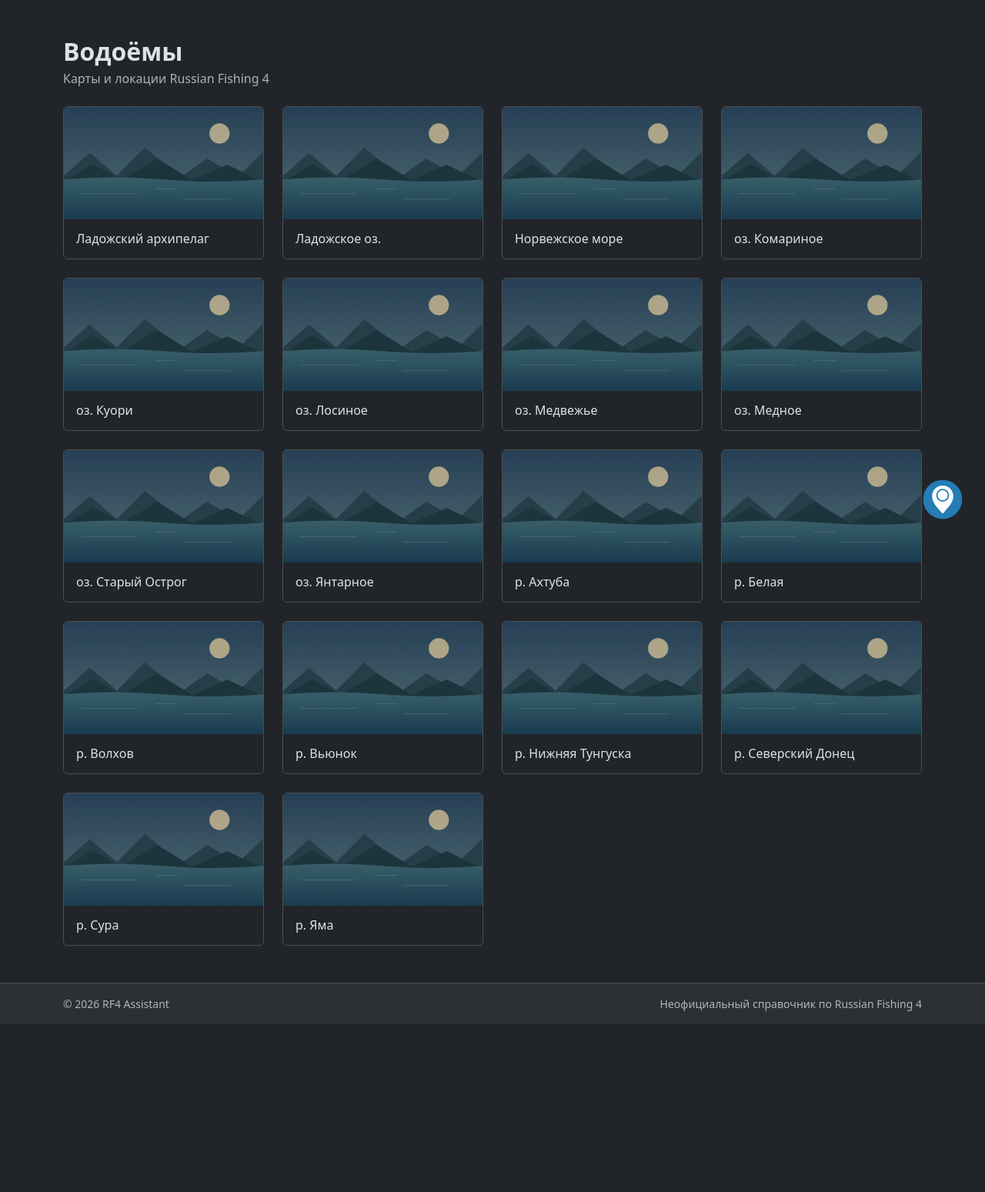
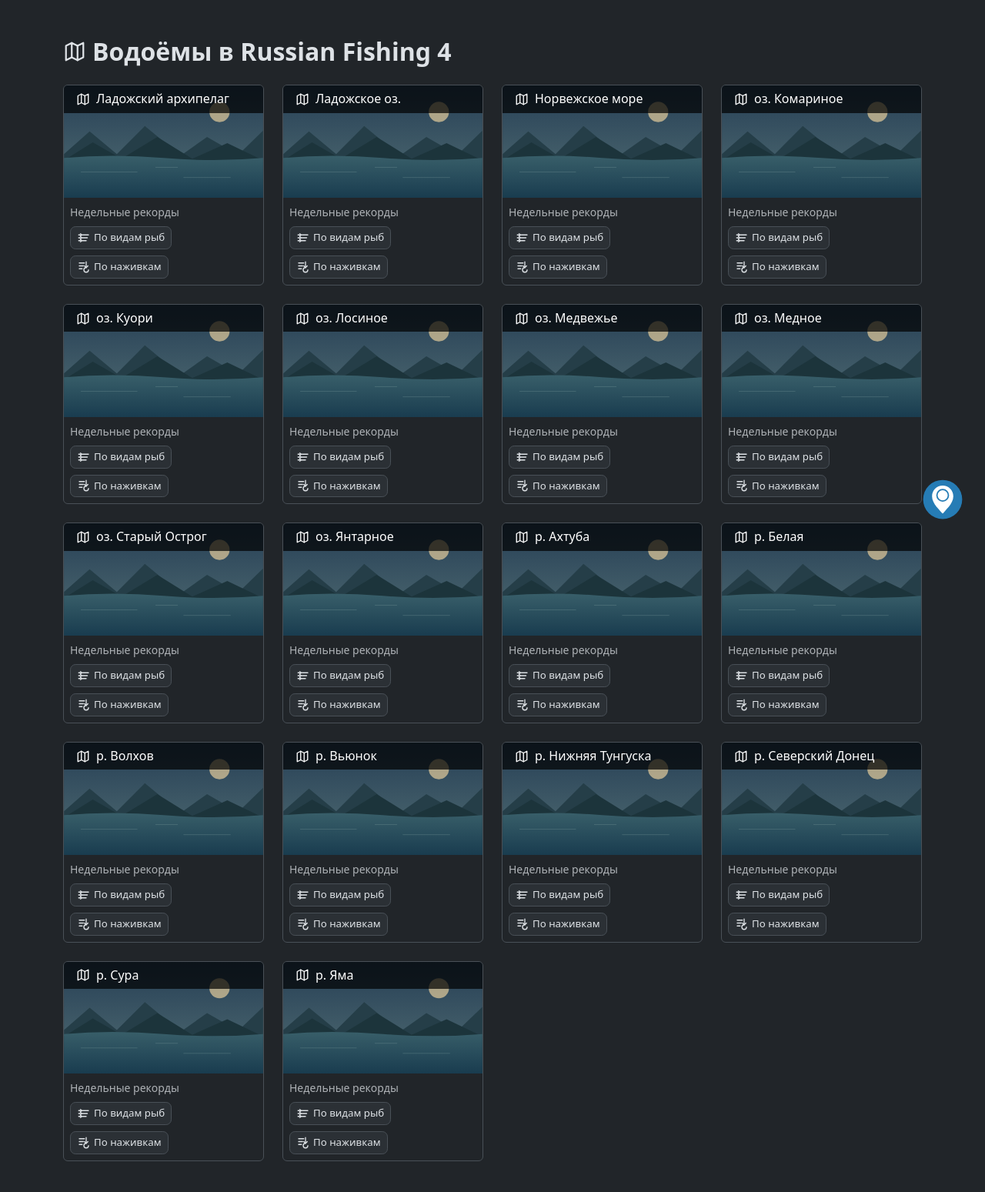
Before and after one commit to Lubkov/RF4Assistant, a Django app: page / in a window 1280 px wide. Shown: the part 57-1606 px from the top of the page at 77% size. Before the commit the page ends 1371 px from the top, so only its background shows below. Run offline with Django 5.2, Linux system fonts and the light colour scheme; data comes from the database, SQL or seed files in the repository; some libraries are stand-ins or nearby versions.

Commit message:
Update the homepage heading and add weekly records links to waterbody cards

```diff
--- a/static/css/site.css
+++ b/static/css/site.css
@@ -26,6 +26,24 @@ body { background-color: var(--bs-body-bg); }
 .waterbody-card:hover { border-color: var(--bs-secondary-color); }
 .waterbody-card:target { outline: 2px solid var(--bs-primary); outline-offset: 3px; }
 .waterbody-card-image { aspect-ratio: 16 / 9; width: 100%; height: auto; object-fit: cover; background: var(--bs-secondary-bg); }
+.waterbody-card-link { display: block; position: relative; }
+.waterbody-card-link:focus-visible { outline: 3px solid var(--bs-primary); outline-offset: -3px; }
+.waterbody-card-link:hover .card-title { text-decoration: underline; }
+.waterbody-card-title { position: absolute; inset: 0 0 auto; background: rgba(0, 0, 0, .7); color: #fff; }
+.waterbody-records-button {
+  --bs-btn-color: var(--bs-body-color);
+  --bs-btn-bg: var(--bs-tertiary-bg);
+  --bs-btn-border-color: var(--bs-border-color);
+  --bs-btn-border-radius: .45rem;
+  --bs-btn-font-size: .83rem;
+  --bs-btn-hover-color: var(--bs-body-color);
+  --bs-btn-hover-bg: var(--bs-secondary-bg);
+  --bs-btn-hover-border-color: var(--bs-secondary-color);
+  --bs-btn-active-color: var(--bs-btn-hover-color);
+  --bs-btn-active-bg: var(--bs-btn-hover-bg);
+  --bs-btn-active-border-color: var(--bs-btn-hover-border-color);
+}
+.waterbody-records-button:focus-visible { outline: 2px solid var(--bs-secondary-color); outline-offset: 2px; }
 .theme-toggle { display: inline-flex; align-items: center; gap: .5rem; white-space: nowrap; }
 @media (prefers-reduced-motion: reduce) { :root { scroll-behavior: auto; } .waterbody-card { transition: none; } }
 
@@ -49,9 +67,6 @@ body { background-color: var(--bs-body-bg); }
 
 
 /* Waterbody details and CRS.Simple image viewer */
-.waterbody-card-link { display: block; height: 100%; }
-.waterbody-card-link:focus-visible { outline: 3px solid var(--bs-primary); outline-offset: -3px; }
-.waterbody-card-link:hover .card-title { text-decoration: underline; }
 .game-map-container { max-width: 800px; margin-inline: 0; }
 .waterbody-map { width: 100%; aspect-ratio: 1 / 1; background: var(--bs-body-bg); overflow: hidden; }
 .waterbody-map .leaflet-image-layer { image-rendering: auto; }
--- a/templates/core/home.html
+++ b/templates/core/home.html
@@ -2,10 +2,9 @@
 {% block title %}Водоёмы — RF4 Assistant{% endblock %}
 {% block content %}
 <section aria-labelledby="waterbodies-title">
-  <div class="mb-4">
-    <h1 class="h2 fw-semibold mb-1" id="waterbodies-title">Водоёмы</h1>
-    <p class="text-body-secondary mb-0">Карты и локации Russian Fishing 4</p>
-  </div>
+  <h1 class="h2 fw-semibold mb-4 d-flex align-items-center gap-2" id="waterbodies-title">
+    {% include 'includes/map_icon.html' with icon_class='heading-icon flex-shrink-0' %}<span>Водоёмы в Russian Fishing 4</span>
+  </h1>
   <div class="row row-cols-1 row-cols-sm-2 row-cols-lg-3 row-cols-xl-4 g-4">
     {% for waterbody in waterbodies %}
       <div class="col">
--- a/templates/waterbodies/_waterbody_card.html
+++ b/templates/waterbodies/_waterbody_card.html
@@ -1,13 +1,25 @@
 {% load versioned_static %}
 <article class="card waterbody-card h-100 overflow-hidden" id="waterbody-{{ waterbody.id }}" aria-label="{{ waterbody.name }}">
-  <a href="{% url 'waterbodies:detail' waterbody.slug %}" class="waterbody-card-link text-decoration-none text-body" aria-label="Открыть карту: {{ waterbody.name }}">
-  {% if waterbody.image %}
-    <img class="card-img-top waterbody-card-image" src="{{ waterbody.image.url }}" alt="{{ waterbody.name }}" loading="lazy" width="1280" height="720">
-  {% else %}
-    <img class="card-img-top waterbody-card-image" src="{% versioned_static 'images/waterbody-placeholder.svg' %}" alt="" loading="lazy" width="1280" height="720">
-  {% endif %}
-  <div class="card-body py-3">
-    <h2 class="card-title h6 mb-0">{{ waterbody.name }}</h2>
+  <a href="{% url 'waterbodies:detail' waterbody.slug %}" class="waterbody-card-link text-decoration-none" aria-label="Открыть карту: {{ waterbody.name }}">
+    {% if waterbody.image %}
+      <img class="card-img-top waterbody-card-image" src="{{ waterbody.image.url }}" alt="" loading="lazy" width="1280" height="720">
+    {% else %}
+      <img class="card-img-top waterbody-card-image" src="{% versioned_static 'images/waterbody-placeholder.svg' %}" alt="" loading="lazy" width="1280" height="720">
+    {% endif %}
+    <h2 class="card-title waterbody-card-title h6 mb-0 px-3 py-2 d-flex align-items-center gap-2">
+      {% include 'includes/map_icon.html' %}<span>{{ waterbody.name }}</span>
+    </h2>
+  </a>
+  {% url 'records:weekly' as records_url %}
+  <div class="card-body px-2 py-2">
+    <div class="small text-body-secondary mb-2">Недельные рекорды</div>
+    <div class="d-flex flex-wrap gap-2">
+      <a href="{{ records_url }}?waterbody_id={{ waterbody.pk }}&amp;view=fish" class="btn btn-sm waterbody-records-button d-inline-flex align-items-center gap-1" aria-label="По видам рыб — недельные рекорды: {{ waterbody.name }}">
+        {% include 'includes/records_icon.html' with kind='fish' %}<span>По видам рыб</span>
+      </a>
+      <a href="{{ records_url }}?waterbody_id={{ waterbody.pk }}&amp;view=bait" class="btn btn-sm waterbody-records-button d-inline-flex align-items-center gap-1" aria-label="По наживкам — недельные рекорды: {{ waterbody.name }}">
+        {% include 'includes/records_icon.html' with kind='bait' %}<span>По наживкам</span>
+      </a>
+    </div>
   </div>
-  </a>
 </article>
```
